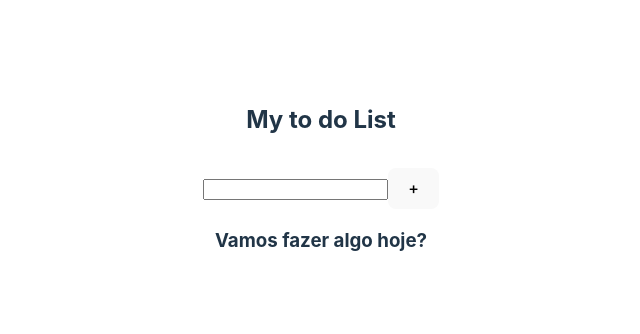
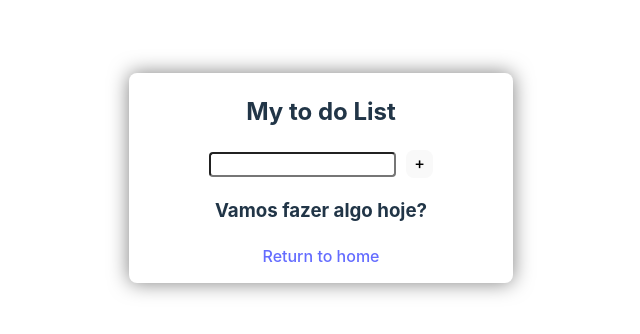
Before and after one commit to ChristieYuki/vite-project, a React (Vite) app: page /to-do in a window 1280 px wide. Shown: the part 222-556 px from the top of the page, without its empty margins (319-959 px from the left). Built offline with nearby package versions, Linux system fonts and the light colour scheme.

Commit message:
init styles

```diff
--- a/src/App.tsx
+++ b/src/App.tsx
@@ -1,7 +1,7 @@
 import './App.css'
 import { BrowserRouter} from 'react-router-dom'
 import { Router } from './Router'
-import { ToDoContextProvider } from './context/toDoContext'
+import { ToDoContextProvider } from './context/ToDoContext'
 
 export type Todo = {
   description: string
--- a/src/components/Input/index.tsx
+++ b/src/components/Input/index.tsx
@@ -1,6 +1,6 @@
 import { ChangeEvent, useState, useContext } from 'react'
 import { Todo } from '../../App'
-import { ToDoContext } from '../../context/toDoContext'
+import { ToDoContext } from '../../context/ToDoContext'
 
 export function Input() {
   const {todos, setTodos} = useContext(ToDoContext)
@@ -36,8 +36,9 @@ export function Input() {
         type="text"
         onChange={handleTodoInput}
         value={todoInput}
+        style={{ borderRadius: '4px', padding: '3px', marginTop: '-25px', marginRight: '10px', backgroundColor: 'transparent' }}
       />
-      <button onClick={handleAddTodo} onSubmit={handleAddTodo} style={{ marginTop: '10px' }}>
+      <button onClick={handleAddTodo} onSubmit={handleAddTodo} style={{ paddingTop: '2px', paddingRight: '7px', paddingLeft:'7px', paddingBottom:'4px' }}>
         +
       </button>
     </>
--- a/src/components/List/index.tsx
+++ b/src/components/List/index.tsx
@@ -1,5 +1,5 @@
 import { useContext } from 'react'
-import { ToDoContext } from '../../context/toDoContext'
+import { ToDoContext } from '../../context/ToDoContext'
 
 export function List() {
 
--- /dev/null
+++ b/src/components/MyPaper/index.tsx
@@ -0,0 +1,9 @@
+
+export function MyPaper({children}:any){
+
+    return(
+        <div className="myPaper">
+            {children}
+        </div>
+    )
+}
--- a/src/index.css
+++ b/src/index.css
@@ -67,3 +67,12 @@ button:focus-visible {
     background-color: #f9f9f9;
   }
 }
+
+.myPaper {
+  border-radius: 8px;
+  padding-top: 1px;
+  padding-right: 80px;
+  padding-bottom: 15px;
+  padding-left: 80px;
+  box-shadow: 0px 0px 20px 0px rgba(0,0,0,0.5);
+}
--- a/src/pages/ConnectCatPage/index.tsx
+++ b/src/pages/ConnectCatPage/index.tsx
@@ -1,13 +1,18 @@
 import { Header } from "../../components/Header";
 import { ConnectCat } from "../../components/ConnectCat";
 import { ConnectCatContextProvider } from "../../context/ConnectCatContext"
+import { Link } from "react-router-dom";
+import { MyPaper } from "../../components/MyPaper";
 
 export function ConnectCatPage() {
 
     return(
-        <ConnectCatContextProvider>
-            <Header title={'Cat API'} />
-            <ConnectCat />
-        </ConnectCatContextProvider>
+        <MyPaper>
+            <ConnectCatContextProvider>
+                <Header title={'Cat API'} />
+                <ConnectCat />
+            </ConnectCatContextProvider>
+            <Link to='/'>Return to home</Link>
+        </MyPaper>
     )
 }
--- a/src/pages/CounterPage/index.tsx
+++ b/src/pages/CounterPage/index.tsx
@@ -1,13 +1,18 @@
 import { Content } from '../../components/Content';
 import { Counter } from '../../components/Counter';
+import { MyPaper } from '../../components/MyPaper';
 import { CounterContextProvider } from '../../context/CounterContext';
+import { Link } from "react-router-dom";
 
 export function CounterPage() {
 
     return (
+        <MyPaper>
         <CounterContextProvider>
             <Content />
             <Counter />
         </CounterContextProvider>
+        <Link to='/'>Return to home</Link>
+        </MyPaper>
     )
 }
--- a/src/pages/Home/index.tsx
+++ b/src/pages/Home/index.tsx
@@ -1,8 +1,9 @@
 import { Link } from "react-router-dom";
+import { MyPaper } from "../../components/MyPaper";
 
 export function Home() {
     return(
-        <>
+        <MyPaper>
         <h1>Home</h1>
         <ul>
             <li>
@@ -15,6 +16,6 @@ export function Home() {
                 <Link to='/to-do'>To Do List</Link>
             </li>
         </ul>
-        </>
+        </MyPaper>
     )
 }
--- a/src/pages/ToDoPage/index.tsx
+++ b/src/pages/ToDoPage/index.tsx
@@ -1,15 +1,20 @@
+import { Link } from "react-router-dom";
 import { Header } from "../../components/Header";
 import { Input } from "../../components/Input";
 import { List } from "../../components/List";
-import { ToDoContextProvider } from "../../context/toDoContext";
+import { ToDoContextProvider } from "../../context/ToDoContext";
+import { MyPaper } from "../../components/MyPaper";
 
 export function ToDoPage() {
 
     return (
-        <ToDoContextProvider>
-            <Header title={'My to do List'} />
-            <Input />
-            <List />
-        </ToDoContextProvider>
+        <MyPaper>
+            <ToDoContextProvider>
+                <Header title={'My to do List'} />
+                <Input />
+                <List />
+                <Link to='/'>Return to home</Link>
+            </ToDoContextProvider>
+        </MyPaper>
     )
 }
```
Also changed, not shown: 1 other file (tests, documents, lock files or other folders).
